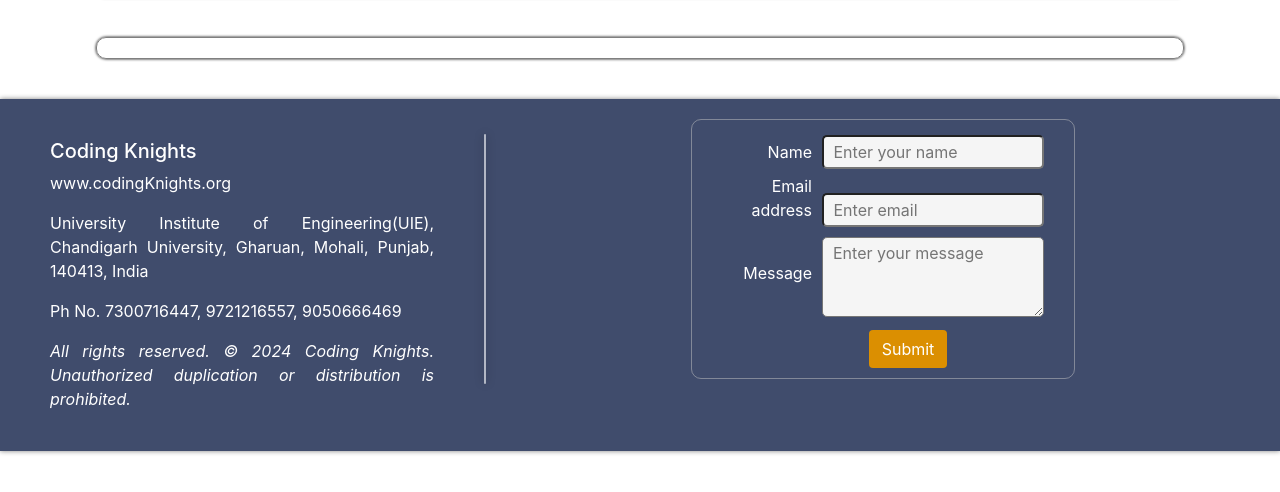
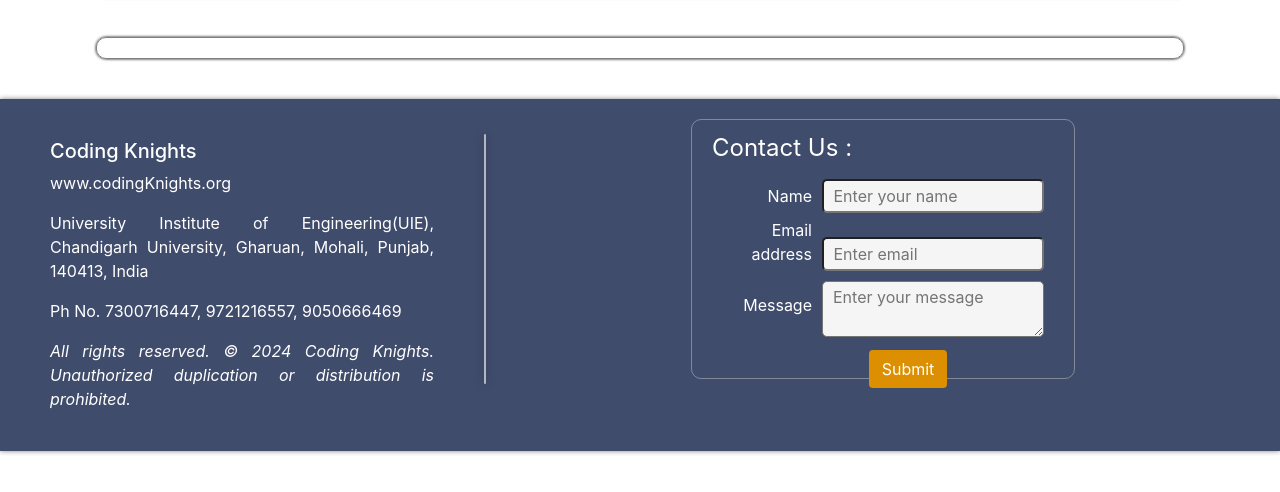
Before and after one commit to AkshatJain447/CapableCareer, a plain HTML site: page Jobs.html in a window 1280 px wide. Shown: the part 150-642 px from the top of the page. Drawn offline with nearby package versions, Linux system fonts and the light colour scheme; no server answers.

Commit message:
Add files via upload

```diff
--- a/Jobs.html
+++ b/Jobs.html
@@ -193,6 +193,8 @@
     <div class="footerB" id="footer">
       <div class="contactForm">
         <form>
+          <legend >Contact Us :</legend>
+          <fieldset>
             <div>
               <label for="userName" class="labelHead">Name</label>
               <input type="text" class="labelBody" id="userName" required placeholder="Enter your name">
@@ -204,7 +206,7 @@
             </div>
             <div class="contactformMsg">
               <label for="messageArea" class="labelHead">Message</label>
-            <textarea name="messageArea" class="labelBody" id="messageArea" cols="30" rows="3"
+              <textarea name="messageArea" class="labelBody" id="messageArea" cols="30" rows="2"
                 placeholder="Enter your message"></textarea>
             </div>
             <div class="contactSubmitBtn">
@@ -213,6 +215,7 @@
             <div class="msgSent">
               message send successfully
             </div>
+          </fieldset>
         </form>
       </div>
     </div>
```
Also changed, not shown: employer.html (+4 -1 lines), events.html (+4 -1 lines), index.html (+4 -1 lines), notUser.html (+4 -1 lines), seeker.html (+4 -1 lines). Lines whose indentation alone changed are shown as unchanged.
